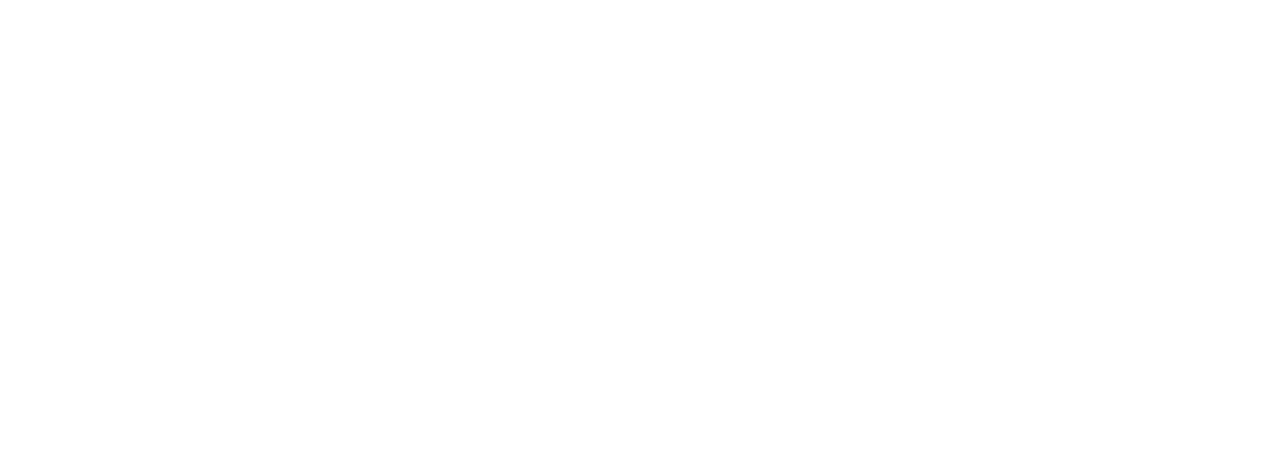
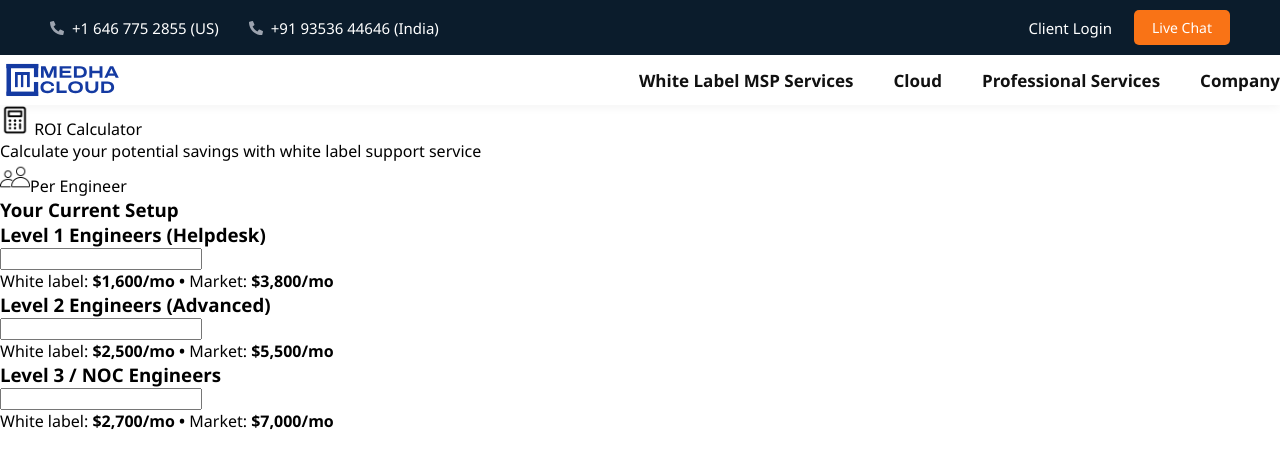
Before and after one commit to Raghul2110/medha-react, a React (Vite) app: page /white-label-msp in a window 1280 px wide. Shown: the top 468 px of the page. Built offline with nearby package versions, Linux system fonts and the light colour scheme.

Commit message:
created white label msp page for ROI calculator

```diff
--- a/src/App.jsx
+++ b/src/App.jsx
@@ -33,7 +33,7 @@
 import SharePointServer from "./pages/Servers/SharePointServer";
 import Virtulization from "./pages/Servers/Virtualization";
 import VMware from "./pages/Servers/VMware";
-
+import WhiteLabelMSP from "./pages/WhiteLabelMSP/WhiteLabelMSP";
 
 
 function App() {
@@ -41,9 +41,9 @@
     <BrowserRouter>
       <Routes>
         <Route path="/" element={<Home />} />
-        <Route path="/services" element={<Services />} />
-        <Route path="/contact" element={<Contact />} />
-        <Route path="/white-label-msp" element={<whiteLabelMSP/>}/>
+        <Route path="services" element={<Services />} />
+        <Route path="contact" element={<Contact />} />
+        <Route path="white-label-msp" element={<WhiteLabelMSP/>}/>
         <Route path =""></Route>
         <Route path="/hosting" element={<h1>Hosting Page</h1>} />
         <Route path="/specialty" element={<h1>Specialty Page</h1>} />
--- a/src/components/Navbar/Navbar.jsx
+++ b/src/components/Navbar/Navbar.jsx
@@ -32,7 +32,7 @@
         <img src={logo} alt="Medha Cloud logo" className="logo-img"/>
         {/* <h2 className="logo">MEDHA CLOUD</h2> */}
         <ul>
-          <li><Link to="/services">White Label MSP Services</Link></li>
+          <li><Link to="/white-label-msp">White Label MSP Services</Link></li>
           <li><Link to="/services">Cloud</Link></li>
           <li><Link to="/services">Professional Services</Link></li>
           <li><Link to="/contact">Company</Link></li>
--- a/src/pages/Home/Home.jsx
+++ b/src/pages/Home/Home.jsx
@@ -310,11 +310,7 @@
         </div>
 
       </div>
-123
     </div>
-
-      {/* skjhgf */}
-
 </div>
   );
 }
--- a/src/pages/Services/Services.jsx
+++ b/src/pages/Services/Services.jsx
@@ -1,5 +1,12 @@
+import Navbar from "../../components/Navbar/Navbar";
+
 function Services() {
-  return <h1>Services Page</h1>;
+  return (
+    <>
+  <Navbar></Navbar>
+  <h1>Services Page</h1>
+  </>
+  );
 }
 
 export default Services;
--- /dev/null
+++ b/src/pages/WhiteLabelMSP/WhiteLabel.css
@@ -0,0 +1,7 @@
+.calci{
+    height: 30px;
+
+}
+.person{
+    height: 30px;
+}
--- a/src/pages/WhiteLabelMSP/WhiteLabelMSP.jsx
+++ b/src/pages/WhiteLabelMSP/WhiteLabelMSP.jsx
@@ -1,15 +1,36 @@
 import React from "react";
 import Navbar from "../../components/Navbar/Navbar";
+import calculator from '../../assets/calculator.png';
+import person from '../../assets/person.png';
+import './WhiteLabel.css';
+
 
 function WhiteLabelMSP() {
   return (
+    <>
+    <Navbar></Navbar>
     <div>
-      <Navbar />
-      <div style={{ padding: "80px" }}>
-        <h1>White Label MSP Services Page</h1>
-        <p>This is the detailed page.</p>
-      </div>
+
+      <p> <img src={calculator} alt=""  className="calci"  / >  ROI Calculator</p>
+      <p>Calculate your potential savings with white label support service</p>
     </div>
+    <div>
+      <p ><img src={person} alt="" className="person"/>Per Engineer</p>
+    </div>
+    <div>
+      <h3>Your Current Setup</h3>
+      <label htmlFor=""><h3>Level 1 Engineers (Helpdesk)</h3></label>
+      <input type="number" />
+      <p>White label: <b>$1,600/mo •</b> Market: <b>$3,800/mo</b></p>
+      <label htmlFor=""><h3>Level 2 Engineers (Advanced)</h3></label>
+      <input type="number" />
+      <p>White label: <b>$2,500/mo • </b>Market: <b>$5,500/mo</b></p>
+      <h3></h3>
+      <label htmlFor=""><h3>Level 3 / NOC Engineers</h3></label>
+      <input type="number" />
+      <p>White label: <b>$2,700/mo •</b> Market: <b>$7,000/mo</b></p>
+    </div>
+    </>
   );
 }
 
```
Also changed, not shown: src/assets/calculator.png (added), src/assets/person.png (added).
